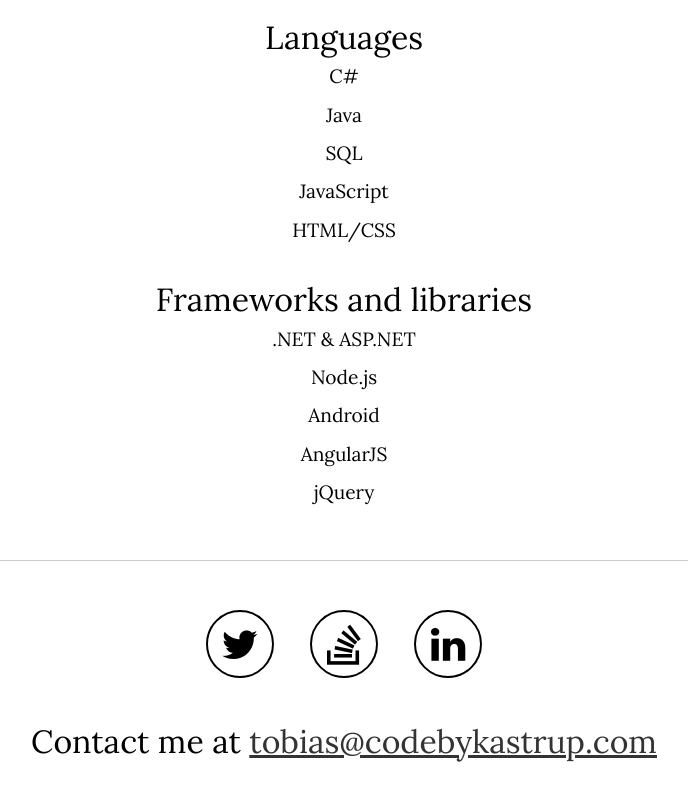
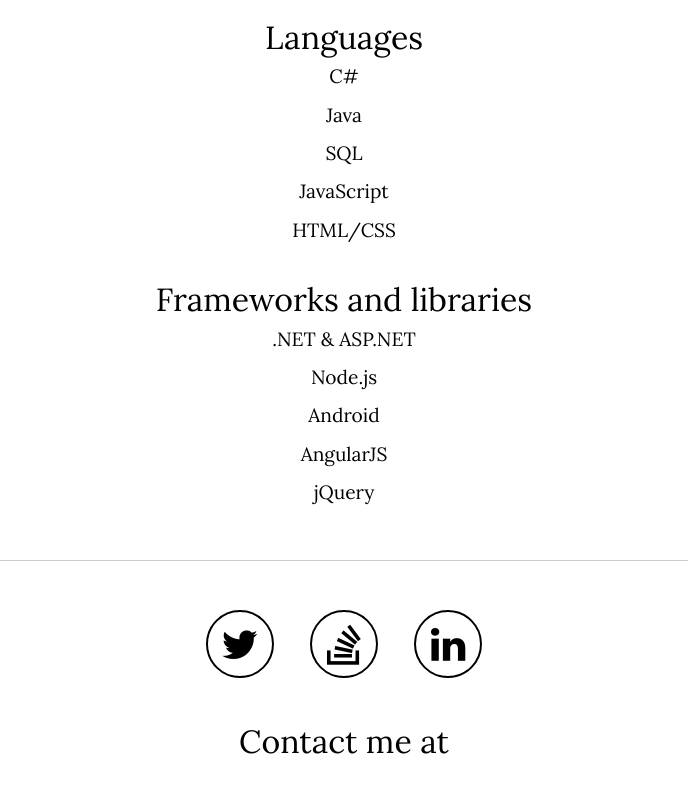
Before and after one commit to lufthavn/CodeByKastrup, a plain HTML site: page index.html in a window 1280 px wide. Shown: the part 1358-2158 px from the top of the page, without its empty margins (296-984 px from the left). Drawn offline with nearby package versions, Linux system fonts and the light colour scheme.

Commit message:
updated index

```diff
--- a/index.html
+++ b/index.html
@@ -78,10 +78,6 @@
 		<script src="https://cdnjs.cloudflare.com/ajax/libs/three.js/r71/three.min.js"></script>
 		<script src="js/cubes.js"></script>
 		<script>
-			var em = document.getElementById("ema");
-			var e = "tobias@" + "codebykastrup.com";
-			em.innerText = e
-			em.setAttribute("href", "mailto:" + e)
 			if(Modernizr.webgl)
 			{
 				cubes();
```
